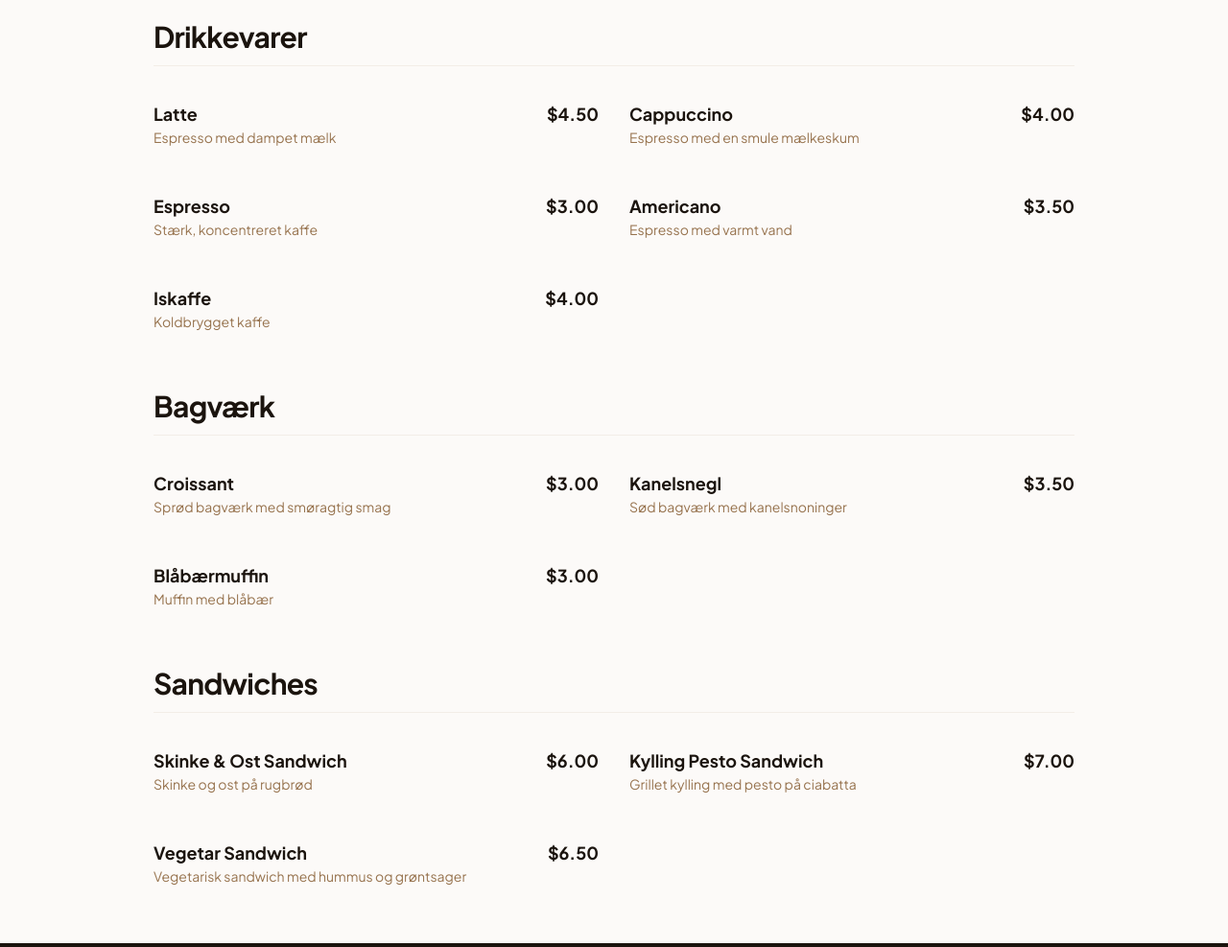
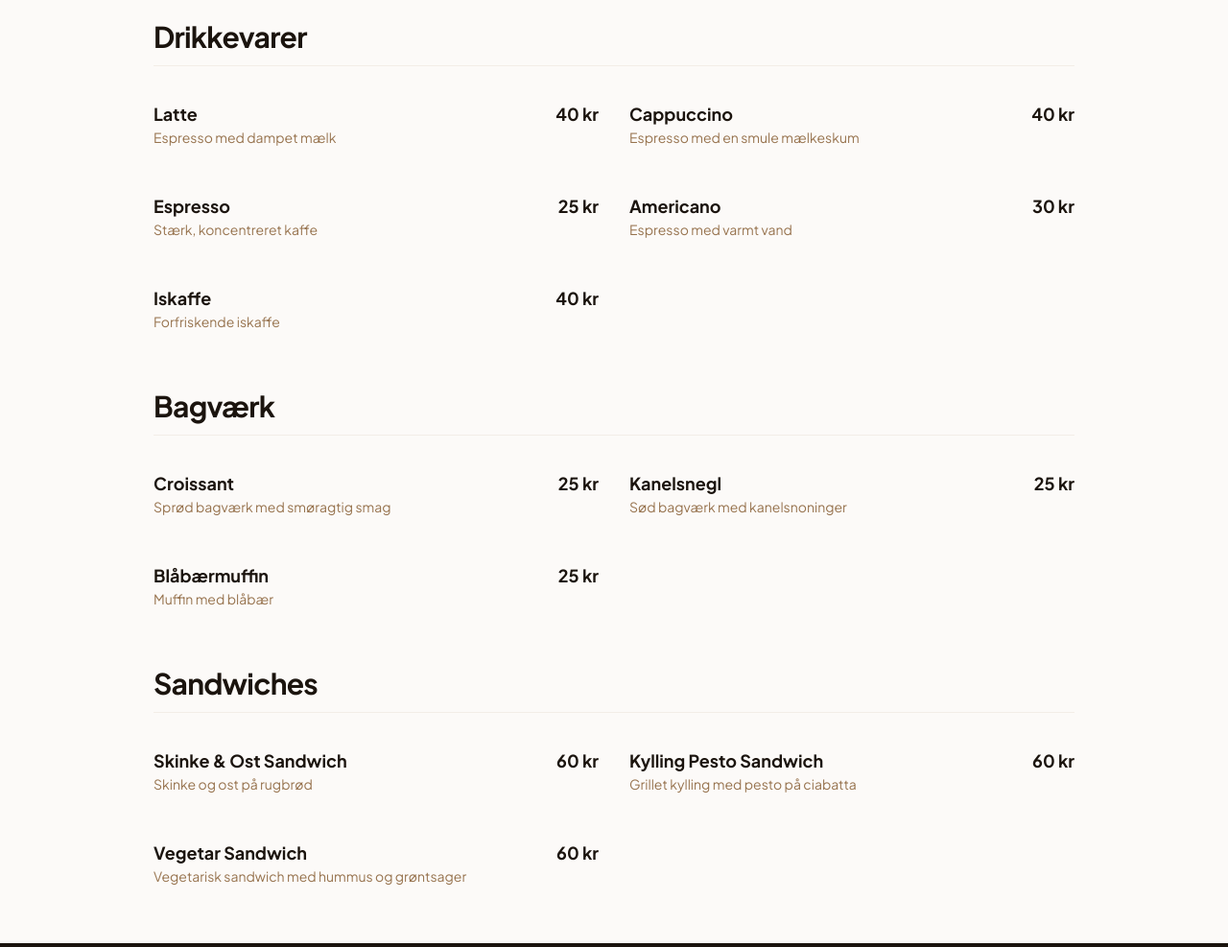
Before and after one commit to kasperfilstrup/cafelindgreen, a Jekyll site: the page built from menu.md, in a window 1280 px wide. Shown: the part 214-1201 px from the top of the page at 96% size. Built offline with Jekyll 4.4.1, drawn with Linux system fonts in a browser that asks for light colours.

Commit message:
Change menu prices from dollars to kr
Updated beverage, pastry, and sandwich prices to kr.

```diff
--- a/_data/menu.yml
+++ b/_data/menu.yml
@@ -1,38 +1,38 @@
 beverages:
   - name: "Latte"
     description: "Espresso med dampet mælk"
-    price: "$4.50"
+    price: "40 kr"
   - name: "Cappuccino"
     description: "Espresso med en smule mælkeskum"
-    price: "$4.00"
+    price: "40 kr"
   - name: "Espresso"
     description: "Stærk, koncentreret kaffe"
-    price: "$3.00"
+    price: "25 kr"
   - name: "Americano"
     description: "Espresso med varmt vand"
-    price: "$3.50"
+    price: "30 kr"
   - name: "Iskaffe"
-    description: "Koldbrygget kaffe"
-    price: "$4.00"
+    description: "Forfriskende iskaffe"
+    price: "40 kr"
 
 pastries:
   - name: "Croissant"
     description: "Sprød bagværk med smøragtig smag"
-    price: "$3.00"
+    price: "25 kr"
   - name: "Kanelsnegl"
     description: "Sød bagværk med kanelsnoninger"
-    price: "$3.50"
+    price: "25 kr"
   - name: "Blåbærmuffin"
     description: "Muffin med blåbær"
-    price: "$3.00"
+    price: "25 kr"
 
 sandwiches:
   - name: "Skinke & Ost Sandwich"
     description: "Skinke og ost på rugbrød"
-    price: "$6.00"
+    price: "60 kr"
   - name: "Kylling Pesto Sandwich"
     description: "Grillet kylling med pesto på ciabatta"
-    price: "$7.00"
+    price: "60 kr"
   - name: "Vegetar Sandwich"
     description: "Vegetarisk sandwich med hummus og grøntsager"
-    price: "$6.50"
+    price: "60 kr"
```
